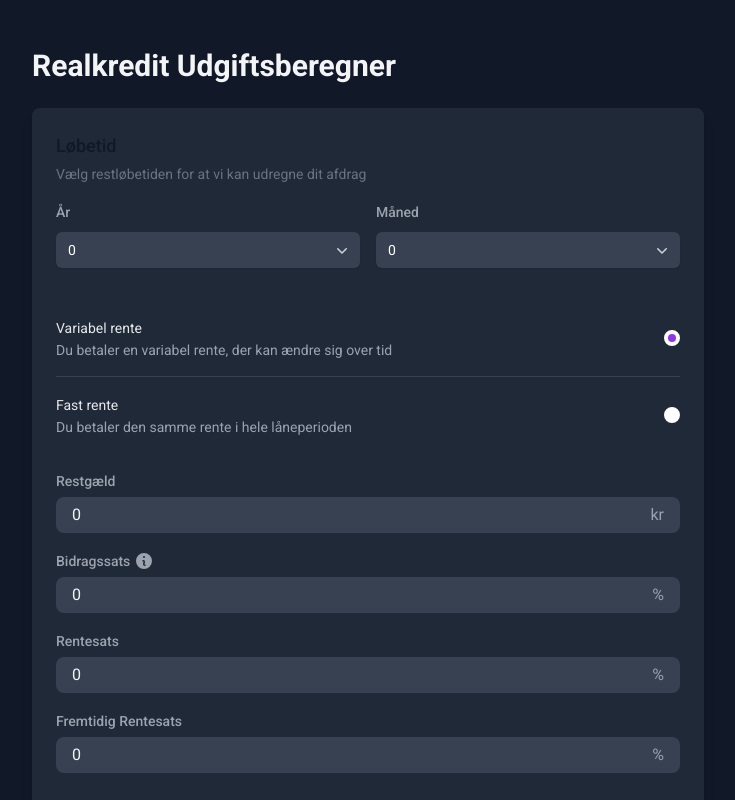
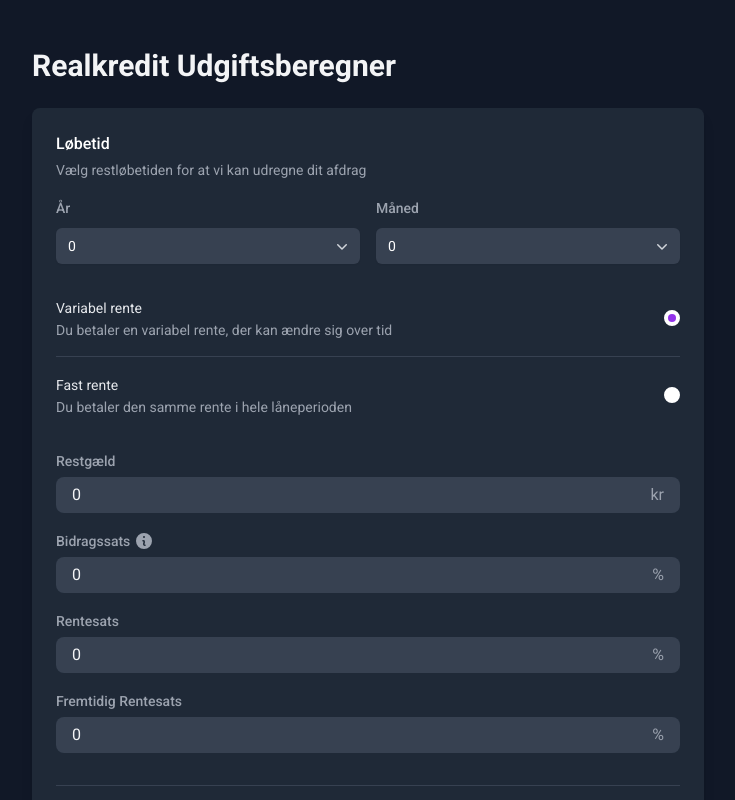
Before and after one commit to Ahlefeldt/mortgage-calculator, a Vue app: page / in a window 1280 px wide. Shown: the top 800 px of the page, without its empty margins (272-1007 px from the left). Built offline with nearby package versions, Linux system fonts and the light colour scheme.

Commit message:
feat: header for termselector

```diff
--- a/src/components/CalculatorTermSelector.vue
+++ b/src/components/CalculatorTermSelector.vue
@@ -27,9 +27,9 @@ const monthsOptions = Array.from({ length: 12 }, (_, i) => ({
 </script>
 
 <template>
-  <div class="mb-12">
-    <h3 class="text-lg font-medium text-gray-900 dark:text-white">Løbetid</h3>
-    <p class="mt-1 text-sm text-gray-500 dark:text-gray-400">Vælg restløbetiden for at vi kan udregne dit afdrag</p>
+  <div class="mb-8">
+    <h3 class="font-medium text-white">Løbetid</h3>
+    <p class="mt-1 text-sm text-gray-400">Vælg restløbetiden for at vi kan udregne dit afdrag</p>
     <div class="flex items-center space-x-4 mt-4">
       <BaseSelect :options="yearsOptions" v-model="localYears" label="År" />
       <BaseSelect :options="monthsOptions" v-model="localMonths" label="Måned" />
```
